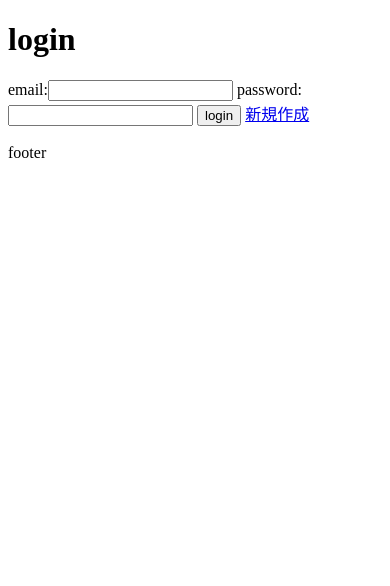
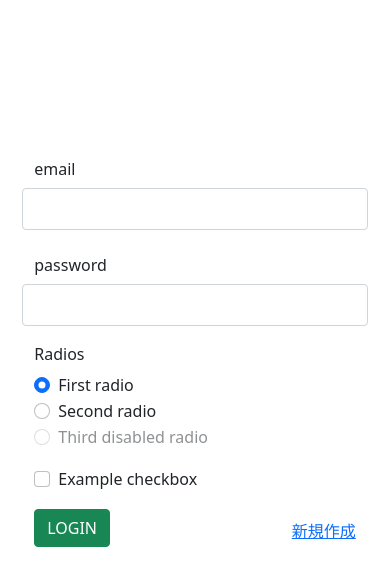
Before and after one commit to karasawa/django-sns, a Django app: a page that uses sns/template/base/base.html in a window 390 px wide. Shown: the top 586 px of the page. Run offline with Django 3.2, Linux system fonts and the light colour scheme.

Commit message:
create login page

```diff
--- a/sns/account/forms.py
+++ b/sns/account/forms.py
@@ -3,6 +3,11 @@ from django.contrib.auth import get_user_model
 from django.contrib.auth.forms import UserCreationForm
 
 class LoginForm(forms.Form):
+    def __init__(self, *args, **kwargs):
+        super(LoginForm, self).__init__(*args, **kwargs)
+        for field in self.fields.values():
+            field.widget.attrs["class"] = "form-control"
+
     email = forms.CharField(max_length=25, label='email')
     password = forms.CharField(max_length=20, label='password', widget=forms.PasswordInput())
 
--- a/sns/app/urls.py
+++ b/sns/app/urls.py
@@ -3,7 +3,7 @@ from . import views
 
 urlpatterns = [
     path('home/', views.home, name='home'),
-    path('detail/', views.detail, name='detail'),
+    path('profile/', views.profile, name='profile'),
 
     path('chat/', views.chat, name='chat'),
 
--- a/sns/template/base/base.html
+++ b/sns/template/base/base.html
@@ -3,13 +3,26 @@
 <head>
     <meta charset="UTF-8">
     <title>sns-demo</title>
+    <meta name="viewport" content="width=device-width, initial-scale=1">
+    <link href="https://cdn.jsdelivr.net/npm/bootstrap@5.1.3/dist/css/bootstrap.min.css" rel="stylesheet" integrity="sha384-1BmE4kWBq78iYhFldvKuhfTAU6auU8tT94WrHftjDbrCEXSU1oBoqyl2QvZ6jIW3" crossorigin="anonymous">
 </head>
 <body>
+<script src="https://cdn.jsdelivr.net/npm/bootstrap@5.1.3/dist/js/bootstrap.bundle.min.js" integrity="sha384-ka7Sk0Gln4gmtz2MlQnikT1wXgYsOg+OMhuP+IlRH9sENBO0LRn5q+8nbTov4+1p" crossorigin="anonymous"></script>
+<div class="container-fluid">
 {% block header %}
-<a href="{% url 'logout' %}">logout</a>
-<a href="{% url 'chat' %}">chat</a>
-<a href="{% url 'detail' %}">detail</a>
-<br>
+<nav class="navbar navbar-dark bg-dark">
+  <div class="container-fluid">
+    <a class="navbar-brand">SNS-DEMO</a>
+    <a class="navbar-brand" href="{% url 'home' %}">HOME</a>
+    <a class="navbar-brand" href="{% url 'chat' %}">CHAT</a>
+    <a class="navbar-brand" href="{% url 'profile' %}">PROFILE</a>
+    <a class="navbar-brand text-danger" href="{% url 'logout' %}">LOGOUT</a>
+    <form class="d-flex">
+      <input class="form-control me-2" type="search" placeholder="Search" aria-label="Search">
+      <button class="btn btn-outline-success" type="submit">Search</button>
+    </form>
+  </div>
+</nav>
 {% endblock %}
 
 {% block message_area %}
@@ -21,12 +34,11 @@
 {% endblock %}
 
 {% block main %}
-main
-{% endblock %}
-{% block footer %}
-<br>
-footer
 {% endblock %}
 
+{% block footer %}
+{% endblock %}
+
+</div>
 </body>
 </html>
--- a/sns/template/page/chat.html
+++ b/sns/template/page/chat.html
@@ -6,14 +6,14 @@
 <h2>{{ request.user }}</h2>
 <div>
     {% for item in mes %}
-        <p>{{ item }}</p>
+        <p>{{ item.owner }}_{{ item.content }}</p>
     {% endfor %}
 </div>
 <div>
     <form method="post">
         {% csrf_token %}
         {{ form }}
-        <input type="submit" value="送信">
+        <input type="submit" class="btn btn-success" value="送信">
     </form>
 </div>
 {% endblock %}
--- a/sns/template/page/home.html
+++ b/sns/template/page/home.html
@@ -2,7 +2,6 @@
 
 
 {% block main %}
-<h1>home</h1>
 {% if user.is_authenticated %}
 <h2>ようこそ{{ request.user }}さん！</h2>
 {% else %}
--- a/sns/template/page/login.html
+++ b/sns/template/page/login.html
@@ -4,13 +4,57 @@
 {% endblock %}
 
 {% block main %}
-<h1>login</h1>
+<div class="d-flex justify-content-center" style="margin-top: 150px;">
 <form method="post">
 {% csrf_token %}
-<!--    <label>email:</label><input type="text" name="username">-->
-<!--    <label>password:</label><input type="password" name="password">-->
-    {{form}}
-    <input type="submit" value="login">
-    <a href="{% url 'signup' %}">新規作成</a>
+  {% for item in form %}
+      <div class="row mb-3 form-group">
+          <label for="{{item.id_for_label}}" class="col-sm-2 col-form-label">{{item.label}}</label>
+          <input
+              type="{{item.field.widget.input_type}}"
+              class="w-100 p-2 form-control"
+              {% if item.field.required %}required{% endif %}
+              name="{{item.name}}"
+              id="{{item.id_for_label}}">
+      </div>
+  {% endfor %}
+  <fieldset class="row mb-3">
+    <legend class="col-form-label col-sm-2 pt-0">Radios</legend>
+    <div class="col-sm-10">
+      <div class="form-check">
+        <input class="form-check-input" type="radio" name="gridRadios" id="gridRadios1" value="option1" checked>
+        <label class="form-check-label" for="gridRadios1">
+          First radio
+        </label>
+      </div>
+      <div class="form-check">
+        <input class="form-check-input" type="radio" name="gridRadios" id="gridRadios2" value="option2">
+        <label class="form-check-label" for="gridRadios2">
+          Second radio
+        </label>
+      </div>
+      <div class="form-check disabled">
+        <input class="form-check-input" type="radio" name="gridRadios" id="gridRadios3" value="option3" disabled>
+        <label class="form-check-label" for="gridRadios3">
+          Third disabled radio
+        </label>
+      </div>
+    </div>
+  </fieldset>
+  <div class="row mb-3">
+    <div class="col-sm-10 offset-sm-2">
+      <div class="form-check">
+        <input class="form-check-input" type="checkbox" id="gridCheck1">
+        <label class="form-check-label" for="gridCheck1">
+          Example checkbox
+        </label>
+      </div>
+    </div>
+  </div>
+  <div class="d-flex justify-content-between">
+    <button type="submit" class="btn btn-success">LOGIN</button>
+    <a href="{% url 'signup' %}" style="padding-top: 10px;">新規作成</a>
+  </div>
 </form>
+</div>
 {% endblock %}
--- a/sns/template/page/detail.html
+++ b/sns/template/page/profile.html
@@ -2,7 +2,7 @@
 
 
 {% block main %}
-<h1>detail</h1>
+<h1>profile</h1>
 <form method="post">
     {% csrf_token %}
     <table>
@@ -13,6 +13,6 @@
         </tr>
     {% endfor %}
     </table>
-    <input type="submit" value="登録">
+    <input type="submit" class="btn btn-success" value="登録">
 </form>
 {% endblock %}
--- a/sns/template/page/signup.html
+++ b/sns/template/page/signup.html
@@ -7,7 +7,7 @@
 <!--    <label>email:</label><input type="text" name="username">-->
 <!--    <label>password:</label><input type="password" name="password">-->
     {{form}}
-    <input type="submit" value="signup">
+    <input type="submit" class="btn btn-success" value="signup">
     <a href="{% url 'login' %}">戻る</a>
 </form>
 {% endblock %}
```
Also changed, not shown: sns/app/models.py (+21 -2 lines), sns/app/views.py (+25 -16 lines), sns/sns/settings.py (+6 -3 lines), sns/app/migrations/0006_auto_20220129_1601.py (added), sns/app/migrations/0007_auto_20220129_1603.py (added), sns/app/migrations/0008_auto_20220129_1605.py (added), sns/app/migrations/0009_auto_20220129_1643.py (added), sns/app/migrations/0010_auto_20220129_1654.py (added), sns/db.sqlite3.
